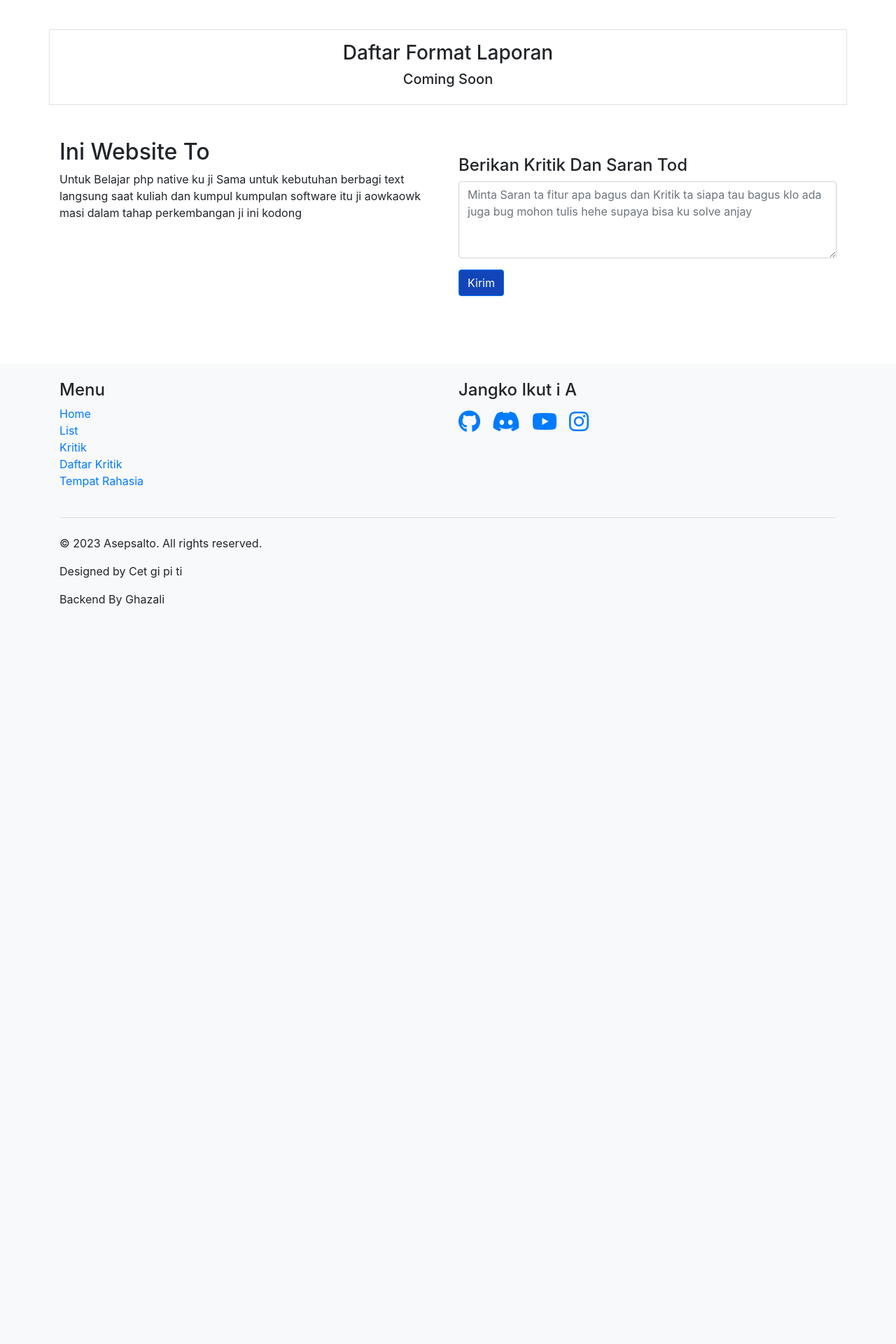
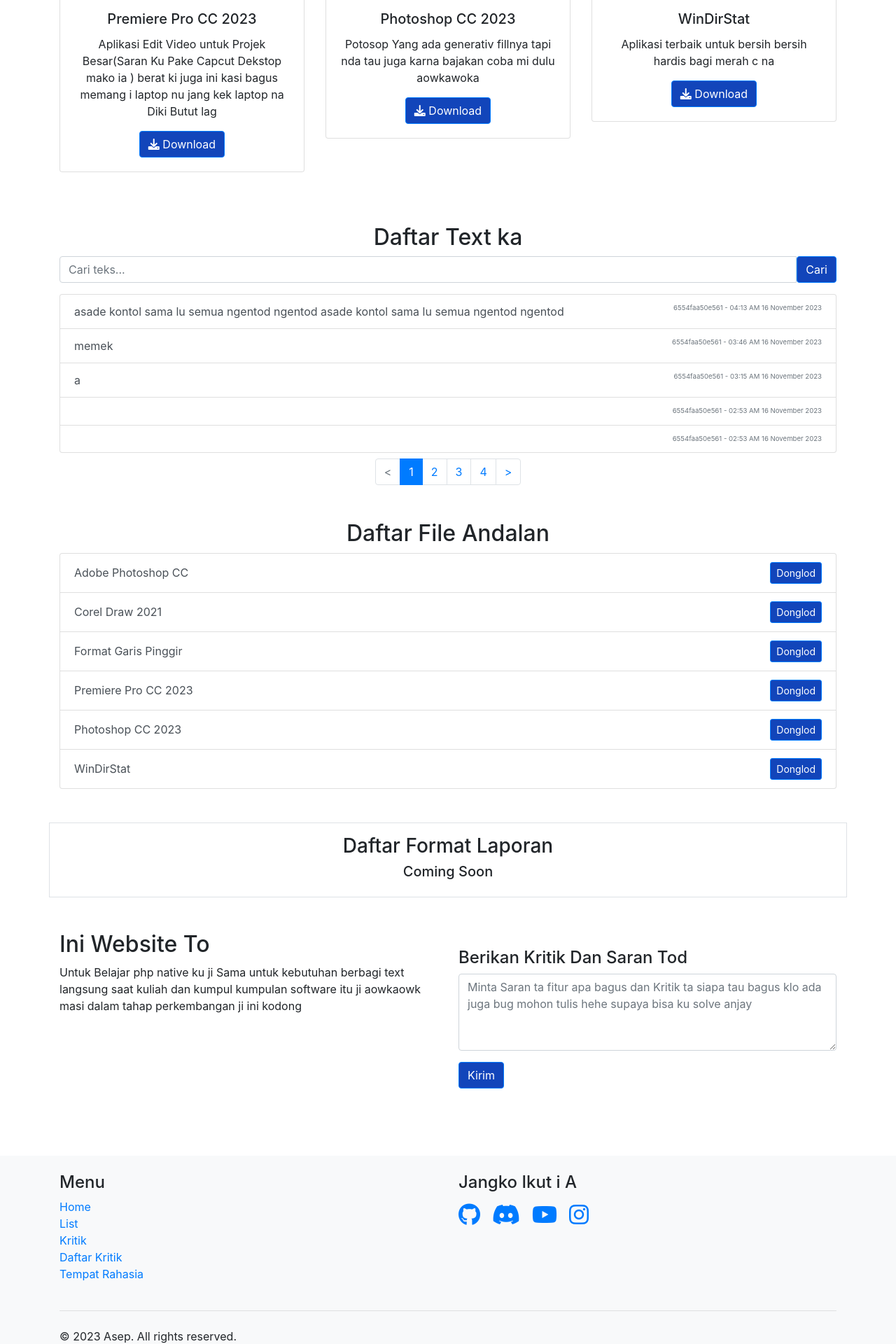
Before and after one commit to Cipaxdragon/asepsalto, a PHP site: page /index.php in a window 1280 px wide. Shown: the part 1534-3454 px from the top of the page at 70% size. Before the commit the page ends 2400 px from the top, so only its background shows below. Run offline with PHP 8.4, Linux system fonts and the light colour scheme; data comes from the database, SQL or seed files in the repository; data that the repository does not hold is empty.

Commit message:
askdoasdo

```diff
--- a/aplikasi.php
+++ b/aplikasi.php
@@ -2,37 +2,46 @@
     $aplikasi_links = array(
         array(
             'nama_aplikasi' => 'Adobe Photoshop CC',
+            'deskripsi' => 'Software edit poto versi lama era tahun 2012 ringan bagus untuk laptop yang lalot dan jelle kek laptop na diki 4 giga ji ram na',
+            'icon' => 'https://cdn.discordapp.com/attachments/873016107391402044/1174546908811890808/Photoshop_CC_icon.png?ex=6567fd0d&is=6555880d&hm=5b45717783640659e4d953fe6fbb989a03d99d1502e13ad2e282c14a43935df2&',
             'link' => 'https://drive.google.com/file/d/1YSw9ALCrxNkn_6Zl1A17dD9EKAj939an/view'
         ),
 
         array(
             'nama_aplikasi' => 'Corel Draw 2021',
+            'deskripsi' => 'Aplikasi Desain Sejuta Umat',
+            'icon' => 'https://cdn.discordapp.com/attachments/873016107391402044/1174544731125063691/corel-draw-2020-logo-270FEE465B-seeklogo.png?ex=6567fb05&is=65558605&hm=b36a858e4580ca3ca6226b2e4f18aec7b333624ecc6c92e0a382060d7d95d70d&',
             'link' => 'https://drive.google.com/file/d/1YSw9ALCrxNkn_6Zl1A17dD9EKAj939an/view'
         ),
 
         array(
-            'nama_aplikasi' => 'Garis Pinggir',
+            'nama_aplikasi' => 'Format Garis Pinggir',
+            'deskripsi' => 'Bagi yang mau kertas a pe es tapi malas ma garis ini solusinya akoakwoawko',
+            'icon' => 'https://cdn.discordapp.com/attachments/873016107391402044/1174544983710236812/pdfs-512.png?ex=6567fb42&is=65558642&hm=1468e6aeefd4ea22908ebac00cd37c20e3afff9b93df69247eba414e6fceb532&',
             'link' => 'https://bit.ly/gasping'
         ),
 
         array(
             'nama_aplikasi' => 'Premiere Pro CC 2023',
+            'deskripsi' => 'Aplikasi Edit Video untuk Projek Besar(Saran Ku Pake Capcut Dekstop mako ia )  berat ki juga ini   kasi bagus memang i  laptop nu jang kek laptop na Diki Butut lag',
+            'icon' => 'https://cdn.discordapp.com/attachments/873016107391402044/1174548753340973116/800px-Adobe_Premiere_Pro_CC_icon.png?ex=6567fec4&is=655589c4&hm=0dac61748571f4d2731dcfb8e188e083a46086a860690e6518a7daa2f7f66988&',
             'link' => 'https://gofile.io/d/8nWbn1'
         ),
 
         array(
             'nama_aplikasi' => 'Photoshop CC 2023',
+            'deskripsi' => 'Potosop Yang ada generativ fillnya tapi nda tau juga karna bajakan coba mi dulu aowkawoka',
+            'icon' => 'https://cdn.discordapp.com/attachments/873016107391402044/1174542908557377568/Adobe_Photoshop_CC_icon.svg.png?ex=6567f953&is=65558453&hm=cc1e7f8f43c061242d5d1fc2ca6e57660acf947280007af1fb5bb7e95bd39d9b&',
             'link' => 'https://gofile.io/d/p8ID6n'
         ),
 
         array(
             'nama_aplikasi' => 'WinDirStat',
+            'deskripsi' => 'Aplikasi terbaik untuk bersih bersih hardis bagi merah c na',
+            'icon' => 'https://cdn.discordapp.com/attachments/873016107391402044/1174546092097019924/logo_color.png?ex=6567fc4a&is=6555874a&hm=08f8303c06cf400282d3043c2c25bd93b24462a103da8dcc22197aa591bf694e&',
             'link' => 'https://drive.google.com/file/d/1kBN4dQCylDzeRifTsLsuWr1N0TK0fsaL/view'
         ),
 
         // Tambahkan lebih banyak aplikasi jika diperlukan
     );
-
-
-
 ?>
--- a/countdown_kritik.php
+++ b/countdown_kritik.php
@@ -6,7 +6,7 @@
     var countdownElement = document.getElementById('countdown_kritik');
     var countdownInterval = setInterval(function() {
         // Display the remaining time
-        countdownElement.innerHTML = 'Jangan Spam Cuy Tunggu dalam waktu ' + countdownTime + ' detik';
+        countdownElement.innerHTML = 'Jangan Spam Cuy Ballassi Server <br>Tunggu dalam waktu ' + countdownTime + ' detik';
 
         // Check if the countdown has reached zero
         if (countdownTime <= 0) {
--- a/countdown_sambarang.php
+++ b/countdown_sambarang.php
@@ -6,7 +6,7 @@
     var countdownElement = document.getElementById('countdown_sambarang');
     var countdownInterval = setInterval(function() {
         // Display the remaining time
-        countdownElement.innerHTML = 'Jangan Spam Cuy Tunggu dalam waktu ' + countdownTime + ' detik';
+        countdownElement.innerHTML = 'Jangan Spam Cuy Ballassi Server<br> Tunggu dalam waktu ' + countdownTime + ' detik';
         // Check if the countdown has reached zero
         if (countdownTime <= 0) {
             clearInterval(countdownInterval); // Stop the countdown
--- a/footer.php
+++ b/footer.php
@@ -32,9 +32,9 @@
       <hr class="my-4">
       <div class="row">
         <div class="col-md-6">
-          <p>&copy; 2023 Asepsalto. All rights reserved.</p>
-          <p>Designed by Cet gi pi ti</p>
-          <p>Backend By Ghazali</p>
+          <p>&copy; 2023 Asep. All rights reserved.</p>
+          <p>Desain Menggunakan Boostrap</p>
+          <p>Pakai Bahasa Pemrograman PHP ja kodong (Bahasa yang sering di bully) </p>
         </div>
       </div>
     </div>
--- a/function.php
+++ b/function.php
@@ -3,9 +3,9 @@
 date_default_timezone_set('Asia/Makassar');
 
 // Now you can use date and time functions with the specified time zone
-$conn = mysqli_connect("sql311.infinityfree.com", "if0_35432901", "IsDGPoLKbzt7y", "if0_35432901_asepsalto");
+// $conn = mysqli_connect("sql311.infinityfree.com", "if0_35432901", "IsDGPoLKbzt7y", "if0_35432901_asepsalto");
 // $conn = mysqli_connect("sql311.infinityfree.com", "if0_35432091", "tDCWcyZd6kU2", "if0_35432091_asepsalto");
-// $conn = mysqli_connect("localhost", "root", "", "asepsalto");
+$conn = mysqli_connect("localhost", "root", "", "asepsalto");
 function kueri($query) {
 	global $conn;
 	$result = mysqli_query($conn, $query);
--- a/header.php
+++ b/header.php
@@ -7,7 +7,9 @@
   <meta charset="UTF-8">
   <meta name="viewport" content="width=device-width, initial-scale=1, shrink-to-fit=no">
   <link rel="stylesheet" href="https://stackpath.bootstrapcdn.com/bootstrap/4.5.2/css/bootstrap.min.css">
+  <link href="https://fonts.googleapis.com/css2?family=Poppins:wght@400;700&display=swap" rel="stylesheet">
   <style>
+
     .small-text {
   font-size: 0.6em; /* Adjust the font size as needed */
 }
@@ -17,6 +19,7 @@
 }
 
     @media (max-width: 768px) {
+
   /* Other styles for mobile view */
 
   /* Reduce the size of the hamburger button/icon */
--- a/index.php
+++ b/index.php
@@ -54,6 +54,28 @@
 <br>
 <br>
 <hr>
+
+<?php include_once "aplikasi.php"?>
+<div class="container mt-5">
+    <h2 class="list-heading d-flex justify-content-center">Daftar Aplikasi Andalan</h2>
+
+    <div class="row justify-content-center">
+        <?php foreach ($aplikasi_links as $aplikasi) : ?>
+            <div class="col-md-4 col-sm-6 mb-4 rounded">
+                <div class="card text-center">
+                    <div class="card-body">
+                        <img src="<?php echo $aplikasi['icon']; ?>" class="img-fluid mb-3 p-3" alt="<?php echo $aplikasi['nama_aplikasi']; ?>">
+                        <h5 class="card-title"><?php echo $aplikasi['nama_aplikasi']; ?></h5>
+                        <p class="card-text"><?php echo $aplikasi['deskripsi']; ?></p>
+                        <a href="<?php echo $aplikasi['link']; ?>" class="btn btn-primary" target="_blank"><i class="fas fa-download"></i> Download</a>
+                    </div>
+                </div>
+            </div>
+        <?php endforeach; ?>
+    </div>
+</div>
+
+
 <!-- List Section -->
 <div id="list" class="container list-text">
    <h2 class="list-heading d-flex justify-content-center">Daftar Text ka</h2>
@@ -93,6 +115,7 @@
       <!-- ... -->
    </ul>
 </div>
+
 <!-- List Section -->
 <div id="aplikasi" class="container list-text ">
    <h2 class="list-heading d-flex justify-content-center">Daftar File Andalan</h2>
```
Also changed, not shown: tes.html (added, +67 -0 lines).
